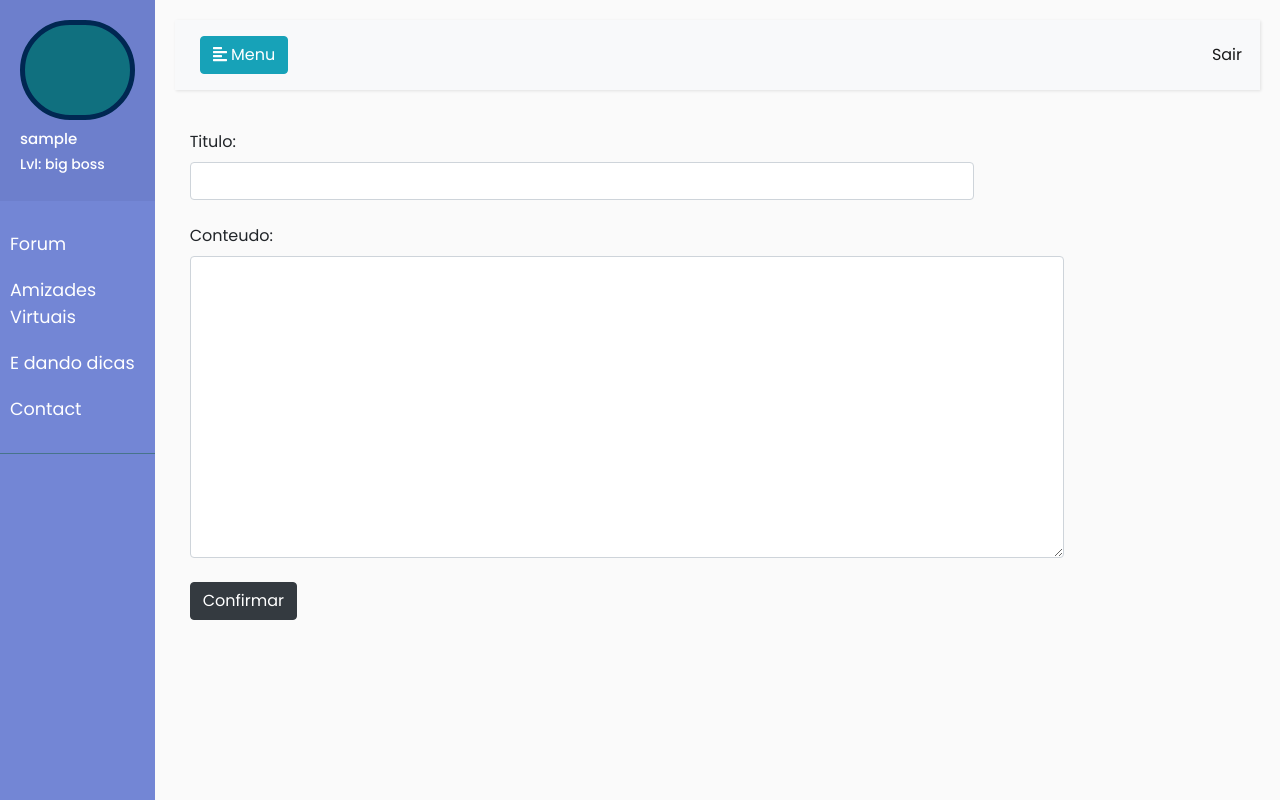
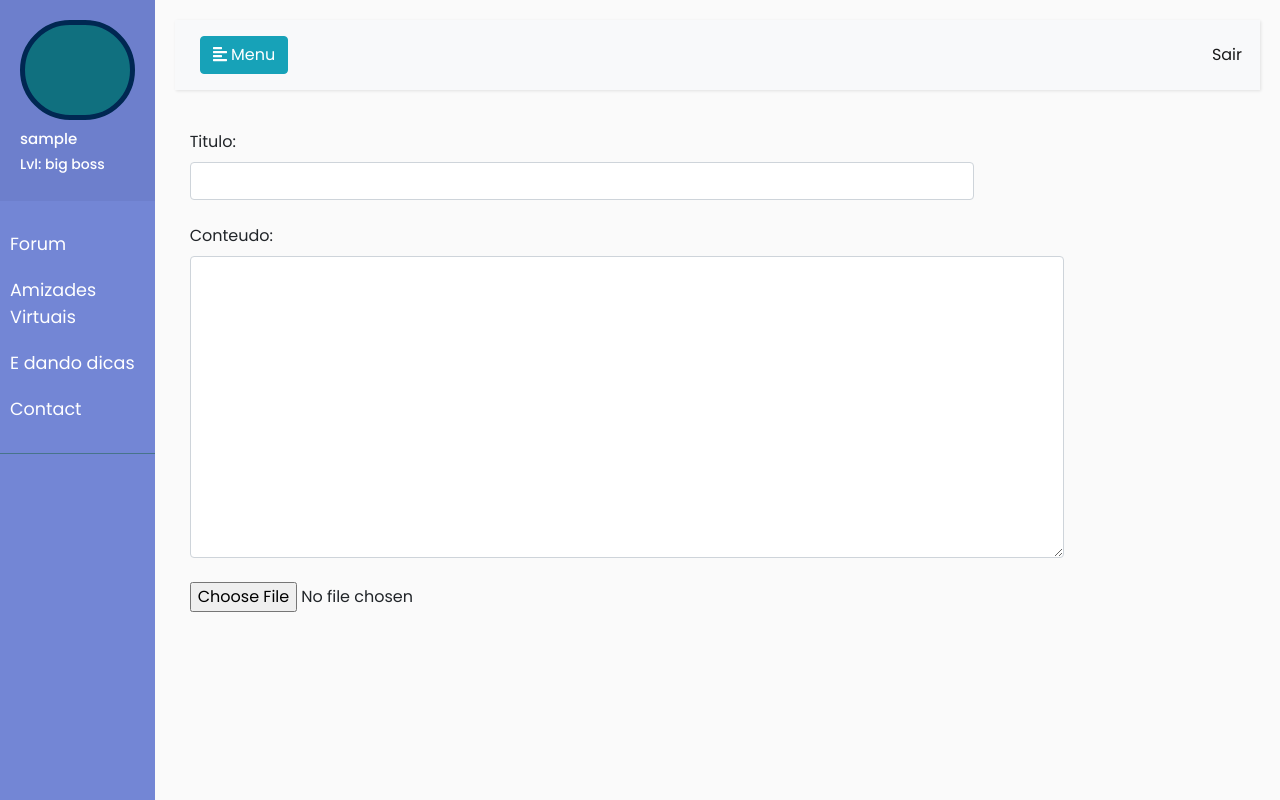
Before and after one commit to pescaecia/All, a PHP site: page /All/Publicacao/publicacaoAdm.php in a window 1280 px wide. Run offline with PHP 8.4, Linux system fonts and the light colour scheme; the visitor is signed in with stand-in values (Sample User, id 1); some libraries are stand-ins or nearby versions.

Commit message:
FASFASFSAFSAFSAFSA

```diff
--- a/Publicacao/publicacaoAdm.php
+++ b/Publicacao/publicacaoAdm.php
@@ -82,7 +82,7 @@ mysqli_query($conector, $query);
                         </div>
                         </br>
                         <div class="col-sm-10 botao">
-                        <button type="file" class="btn btn-dark">Confirmar</button>
+                            <input type="file" name="imagem" class="botao" value="Selecione uma imagem">
                         </div>
                     </form>
                 </div>
```
Also changed, not shown: Cadastrar.php (+4 -6 lines).
